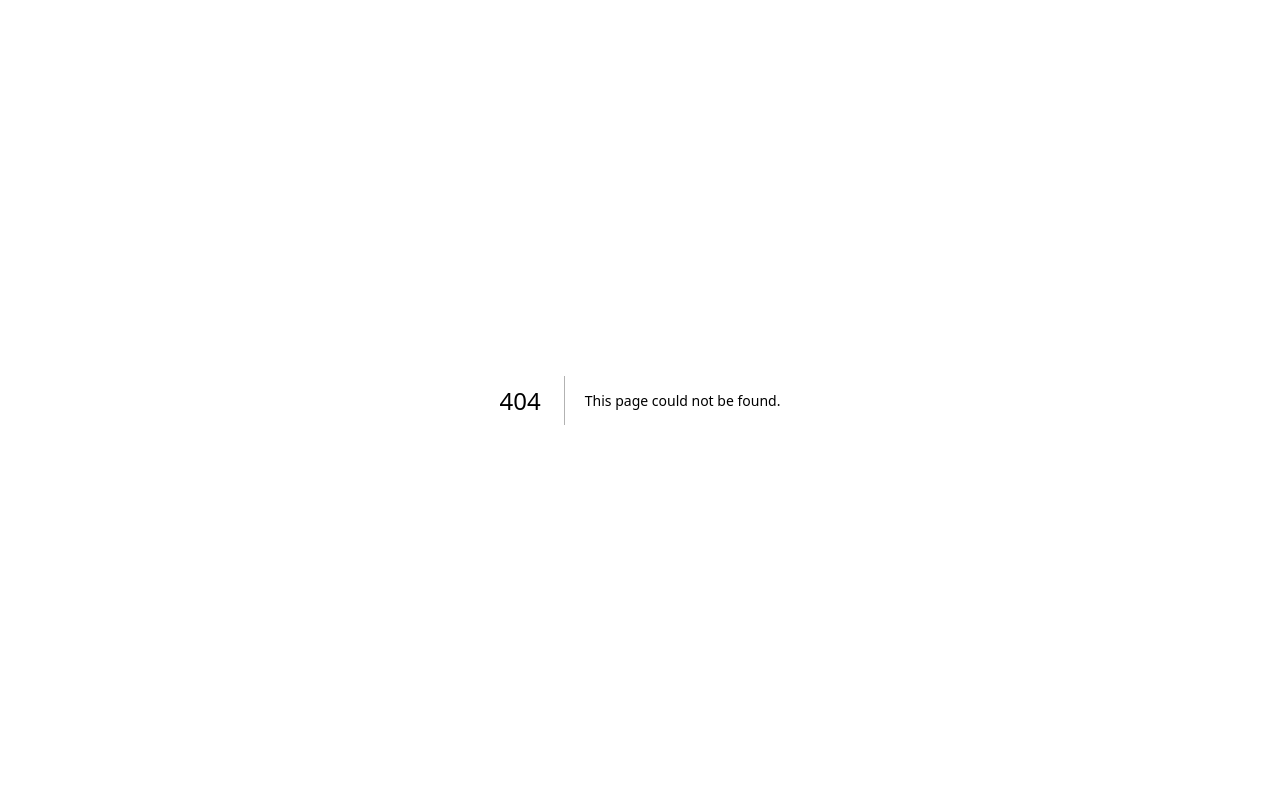
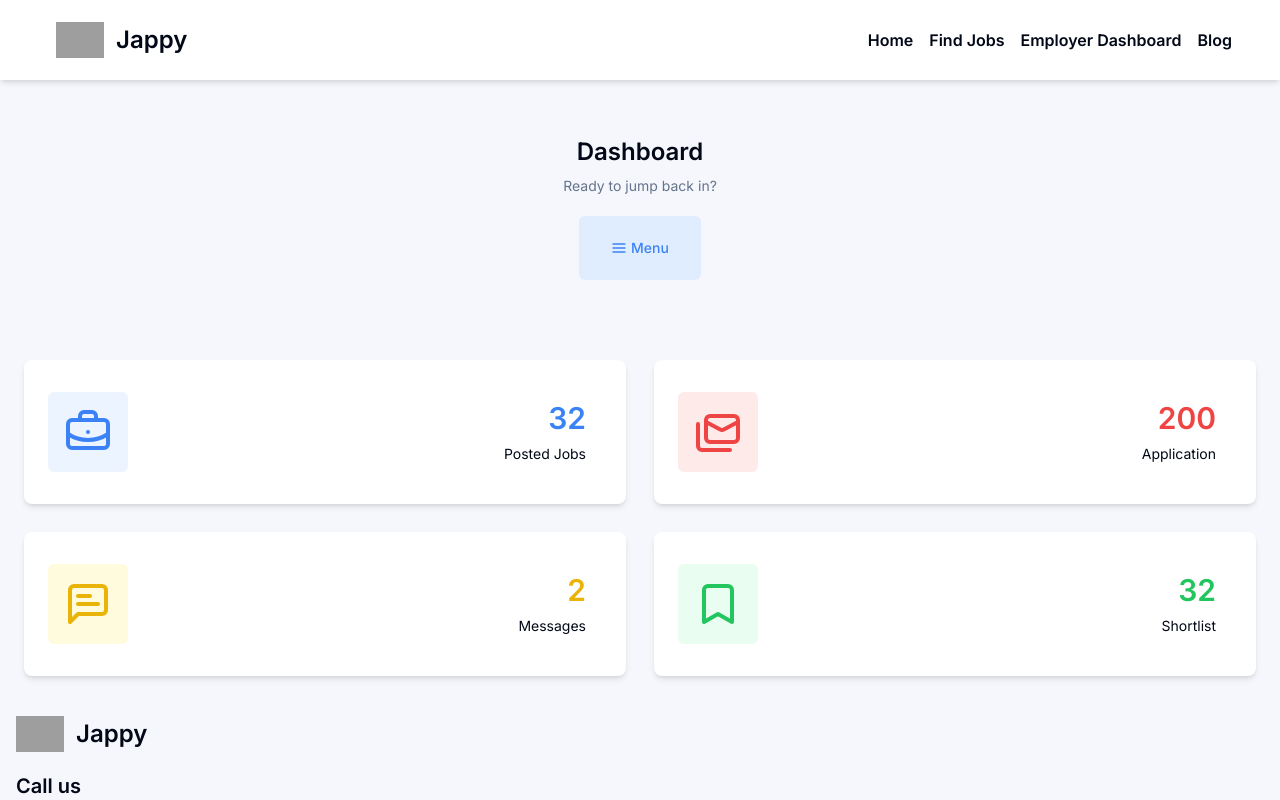
Before and after one commit to natzgg/jappy, a Next.js app: page /employer/dashboard in a window 1280 px wide. Before the commit this address had no page. Shown: the top 800 px of the page. Built offline with nearby package versions, Linux system fonts and the light colour scheme; grey boxes are pictures that could not be loaded.

Commit message:
Add Employer Dashboard (on progress)

```diff
--- /dev/null
+++ b/app/employer/dashboard/_cards/application.tsx
@@ -0,0 +1,8 @@
+import InfoCard from "@/components/info-card";
+import { Mails } from "lucide-react";
+
+const Application = () => {
+  return <InfoCard label="Application" count={200} Icon={Mails} />;
+};
+
+export default Application;
--- /dev/null
+++ b/app/employer/dashboard/_cards/messages.tsx
@@ -0,0 +1,8 @@
+import InfoCard from "@/components/info-card";
+import { MessageSquareText } from "lucide-react";
+
+const Messages = () => {
+  return <InfoCard label="Messages" count={2} Icon={MessageSquareText} />;
+};
+
+export default Messages;
--- /dev/null
+++ b/app/employer/dashboard/_cards/posted-jobs.tsx
@@ -0,0 +1,8 @@
+import InfoCard from "@/components/info-card";
+import { BriefcaseBusiness } from "lucide-react";
+
+const PostedJobs = () => {
+  return <InfoCard label="Posted Jobs" count={32} Icon={BriefcaseBusiness} />;
+};
+
+export default PostedJobs;
--- /dev/null
+++ b/app/employer/dashboard/_cards/shortlist.tsx
@@ -0,0 +1,8 @@
+import InfoCard from "@/components/info-card";
+import { Bookmark } from "lucide-react";
+
+const Shortlist = () => {
+  return <InfoCard label="Shortlist" count={32} Icon={Bookmark} />;
+};
+
+export default Shortlist;
--- /dev/null
+++ b/app/employer/dashboard/_components/dashboard-cards.tsx
@@ -0,0 +1,17 @@
+import Application from "../_cards/application";
+import Messages from "../_cards/messages";
+import PostedJobs from "../_cards/posted-jobs";
+import Shortlist from "../_cards/shortlist";
+
+const DashboardCards = () => {
+  return (
+    <div className="p-6 grid place-items-center gap-7 sm:grid-cols-1 md:grid-cols-2">
+      <PostedJobs />
+      <Application />
+      <Messages />
+      <Shortlist />
+    </div>
+  );
+};
+
+export default DashboardCards;
--- /dev/null
+++ b/app/employer/dashboard/_components/dashboard-title.tsx
@@ -0,0 +1,18 @@
+import InfoCard from "@/components/info-card";
+import MenuToggle from "./menu-toggle";
+
+const DashboardTitle = () => {
+  return (
+    <div className="flex p-14 justify-center items-center flex-col gap-5">
+      <div className="flex items-center justify-center flex-col space-y-2">
+        <h1 className="font-semibold text-2xl">Dashboard</h1>
+        <h2 className="text-sm text-muted-foreground">
+          Ready to jump back in?
+        </h2>
+      </div>
+      <MenuToggle />
+    </div>
+  );
+};
+
+export default DashboardTitle;
--- /dev/null
+++ b/app/employer/dashboard/_components/menu-toggle.tsx
@@ -0,0 +1,20 @@
+import { Button } from "@/components/ui/button";
+import { AlignJustify } from "lucide-react";
+
+const MenuToggle = () => {
+  return (
+    <Button
+      variant="ghost"
+      className="hover:bg-blue-200/60 py-2 px-6 bg-blue-200/40 md:p-8"
+    >
+      <div className="rounded-lg">
+        <div className="flex items-center justify-center gap-1">
+          <AlignJustify className="w-4 h-4 text-blue-500" />
+          <span className="text-blue-500">Menu</span>
+        </div>
+      </div>
+    </Button>
+  );
+};
+
+export default MenuToggle;
--- /dev/null
+++ b/app/employer/dashboard/layout.tsx
@@ -0,0 +1,14 @@
+import Footer from "@/components/footer";
+import Navbar from "@/components/navbar";
+
+const DashboardLayout = ({ children }: { children: React.ReactNode }) => {
+  return (
+    <>
+      <Navbar />
+      <div className="mt-20">{children}</div>
+      <Footer />
+    </>
+  );
+};
+
+export default DashboardLayout;
--- /dev/null
+++ b/app/employer/dashboard/page.tsx
@@ -0,0 +1,16 @@
+import InfoCard from "@/components/info-card";
+import DashboardTitle from "./_components/dashboard-title";
+import { BriefcaseBusiness } from "lucide-react";
+import PostedJobs from "./_cards/posted-jobs";
+import DashboardCards from "./_components/dashboard-cards";
+
+const EmployerDashboard = () => {
+  return (
+    <div className="bg-graycolor">
+      <DashboardTitle />
+      <DashboardCards />
+    </div>
+  );
+};
+
+export default EmployerDashboard;
--- /dev/null
+++ b/components/info-card.tsx
@@ -0,0 +1,61 @@
+import { cn } from "@/lib/utils";
+import { BriefcaseBusiness } from "lucide-react";
+import { LucideIcon } from "lucide-react";
+
+type Label = "Posted Jobs" | "Application" | "Messages" | "Shortlist";
+
+const cardColor = [
+  {
+    "Posted Jobs": {
+      text: "text-blue-500",
+      bg: "bg-blue-200/30",
+    },
+    Application: {
+      text: "text-red-500",
+      bg: "bg-red-200/40",
+    },
+    Messages: {
+      text: "text-yellow-500",
+      bg: "bg-yellow-200/30",
+    },
+    Shortlist: {
+      text: "text-green-500",
+      bg: "bg-green-200/30",
+    },
+  },
+];
+
+interface InfoCardProps {
+  label: Label;
+  count: number;
+  Icon: LucideIcon;
+}
+
+const InfoCard = ({ label, count, Icon }: InfoCardProps) => {
+  return (
+    <div className="bg-white p-6 flex items-center justify-between gap-4 rounded-lg shadow-md w-full">
+      <div
+        className={cn(
+          "p-4 rounded-md w-20 h-20",
+          cardColor[0][label]?.bg,
+          cardColor[0][label]?.text
+        )}
+      >
+        <Icon className="w-full h-full" />
+      </div>
+      <div className="flex flex-col gap-2 p-4">
+        <span
+          className={cn(
+            "font-semibold text-3xl ml-auto",
+            cardColor[0][label]?.text
+          )}
+        >
+          {count}
+        </span>
+        <span className="text-sm">{label}</span>
+      </div>
+    </div>
+  );
+};
+
+export default InfoCard;
--- a/components/navbar/navigation.tsx
+++ b/components/navbar/navigation.tsx
@@ -20,6 +20,10 @@ const Navigation = () => {
     {
       label: "Find Jobs",
       href: "/jobs",
+    },
+    {
+      label: "Employer Dashboard",
+      href: "/employer/dashboard",
     },
     {
       label: "Blog",
```
